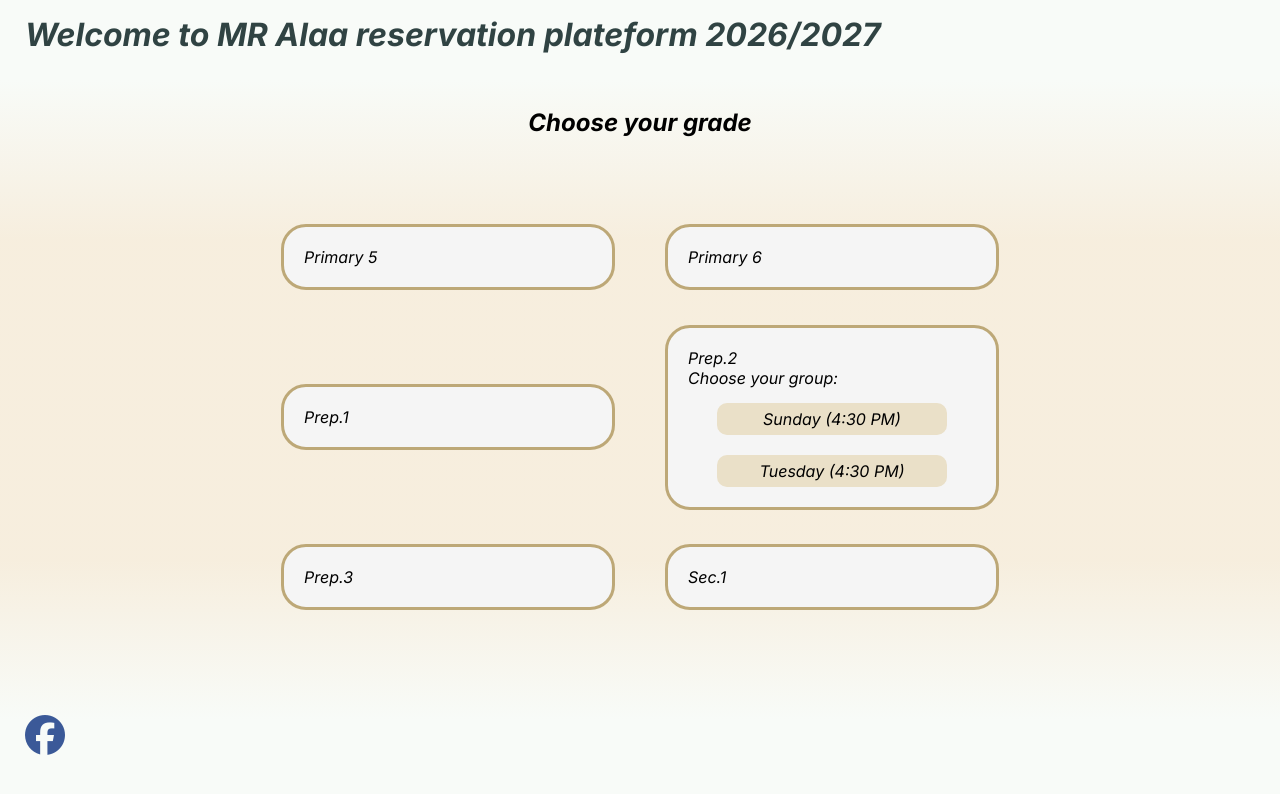
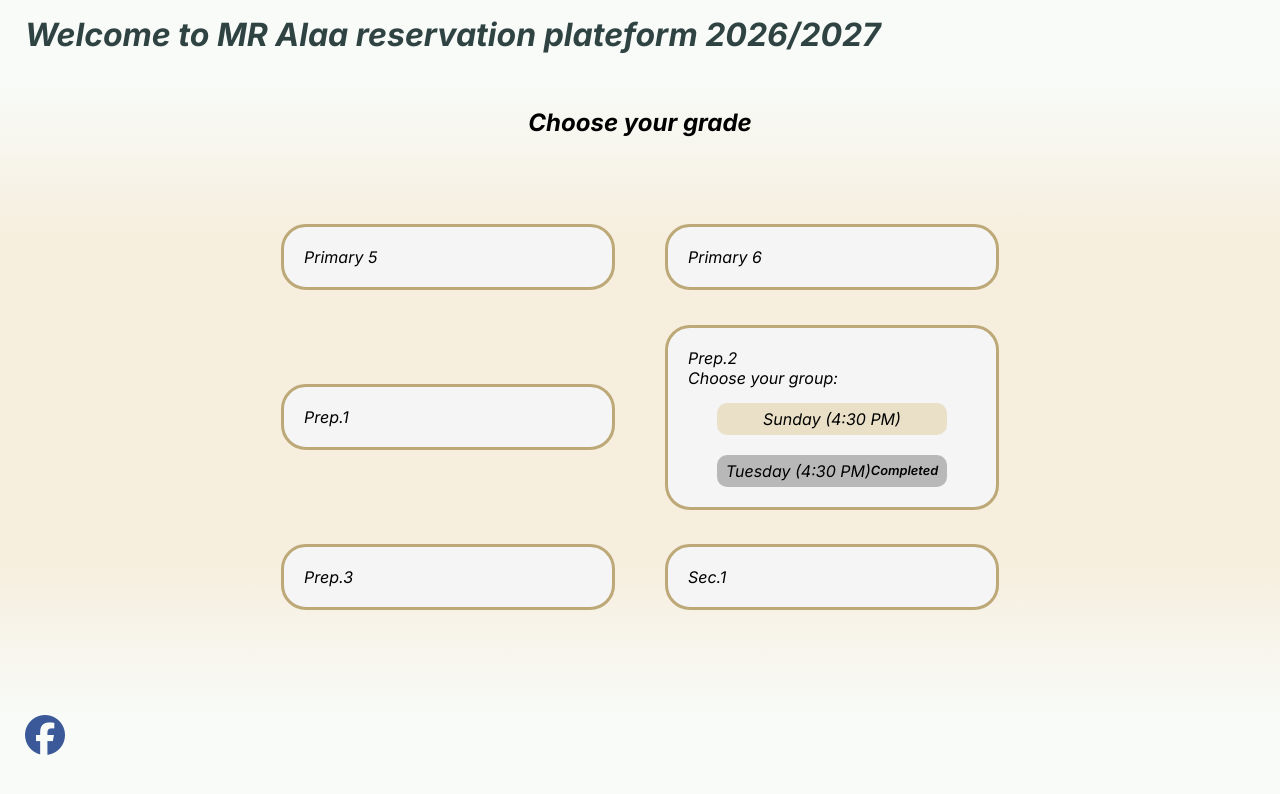
Before and after one commit to omaralaa-eng/Mr.Alaa-reservation-plateform, a React (Vite) app: page / in a window 1280 px wide. Both pictures are taken after a click on the element "Prep.2". Shown: the top 794 px of the page. Built offline with nearby package versions, Linux system fonts and the light colour scheme.

Commit message:
Upload website

```diff
--- a/src/App.css
+++ b/src/App.css
@@ -94,6 +94,19 @@
     transition: 0.2s linear;
   }
 }
+.disables{
+    background-color: #55555561 !important;
+    cursor: default !important;
+
+    span{
+      font-size: .8rem;
+      font-weight: 600;
+    }
+ }
+ .disables:hover{
+    scale: 1 !important;
+    box-shadow: none !important;
+ }
 .option p:hover{
     scale: 1.15;
      box-shadow: 2px 2px 5px 3px #bda877 ;
--- a/src/App.jsx
+++ b/src/App.jsx
@@ -149,7 +149,7 @@ function App() {
                   <p>Choose your group:</p>
                   <div className="option">
                     <p onClick={()=> {setsubmit(true);setgroup("Sunday")}}>Sunday (4:30 PM)</p>
-                    <p onClick={()=> {setsubmit(true);setgroup("Tuesday")}}>Tuesday (4:30 PM)</p>
+                    <p className='disables'>Tuesday (4:30 PM)<span>Completed</span></p>
 
                   </div>
                 </>}
@@ -160,7 +160,7 @@ function App() {
                 {grade === "prep3" && <>
                   <p>Choose your group:</p>
                   <div className="option">
-                    <p onClick={()=> {setsubmit(true);setgroup("Sunday")}}>Sunday (2:30 PM)</p>
+                    <p className='disables'>Sunday (2:30 PM)<span>Completed</span></p>
                     <p onClick={()=> {setsubmit(true);setgroup("Wednesday")}}>Wednesday (2:30 PM)</p>
                      <p onClick={()=> {setsubmit(true);setgroup("Thursday")}}>Thursday (4:30 PM)</p>
                   </div>
```
